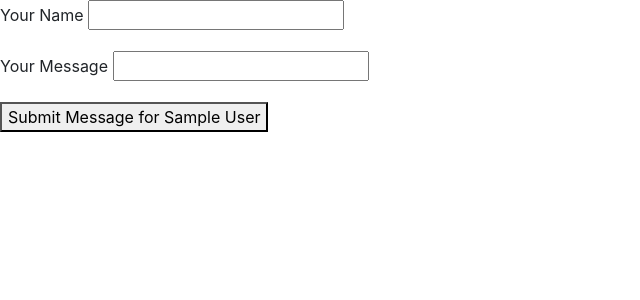
After one commit to kelley-sharp/Messages_app, a Flask app: page /users/1/messages/new in a window 1280 px wide. The commit adds this page. Shown: the top 300 px of the page, without its empty margins (0-640 px from the left). Run offline with Flask 2, Linux system fonts and the light colour scheme; tables that the repository leaves empty hold one stand-in row (values such as "Sample post"); some libraries are stand-ins or nearby versions.

Commit message:
can post message on user page

```diff
--- a/app.py
+++ b/app.py
@@ -2,7 +2,9 @@ from flask import Flask, request, url_for, render_template, redirect
 from flask_modus import Modus
 from flask_debugtoolbar import DebugToolbarExtension
 from flask_sqlalchemy import SQLAlchemy
-import psycopg2
+from flask_wtf import FlaskForm
+from wtforms import StringField
+from wtforms.validators import InputRequired, ValidationError
 
 app = Flask(__name__)
 app.config['SQLALCHEMY_DATABASE_URI'] = "postgresql://localhost/messages_app"
@@ -30,8 +32,19 @@ class Message(db.Model):
     __tablename__ = "messages"
 
     id = db.Column(db.Integer, primary_key=True)
+    author = db.Column(db.Text)
     content = db.Column(db.Text)
     user_id = db.Column(db.Integer, db.ForeignKey('users.id'))
+
+
+class addMessageForm(FlaskForm):
+    def my_length_check(form, field):
+        if len(field.data) > 60:
+            raise ValidationError('Field must be under 60 characters long')
+
+    name = StringField("Your Name", validators=[InputRequired()])
+    content = StringField(
+        "Your Message", validators=[InputRequired(), my_length_check])
 
 
 # class Tag(db.Model):
@@ -79,10 +92,42 @@ def create_user():
 @app.route("/users/<int:user_id>")
 def show_user(user_id):
     found_user = User.query.get(user_id)
-    return render_template("users/show_user.html", user=found_user)
+    return render_template(
+        "users/show_user.html", user=found_user, user_id=user_id)
 
 
 @app.route("/users/<int:user_id>/messages")
 def show_messages_index(user_id):
     found_user = User.query.get(user_id)
-    return render_template('messages/index.html', user=found_user)
+    return render_template("messages/index.html", user=found_user)
+
+
+# @app.route("/users/messages/new")
+# def show_add_message_form():
+#     form = addMessageForm()
+#     return render_template("messages/new.html", form=form)
+
+
+@app.route("/users/<int:user_id>/messages", methods=["POST"])
+def add_message(user_id):
+    new_message = Message(
+        author=request.values.get('name'),
+        content=request.values.get('content'),
+        user_id=user_id)
+
+    db.session.add(new_message)
+    db.session.commit()
+    return redirect(url_for('show_messages_index', user_id=user_id))
+
+
+@app.route("/users/<int:user_id>/messages/new", methods=['GET'])
+def new_message_form(user_id):
+    form = addMessageForm()
+    found_user = User.query.get(user_id)
+    if form.validate_on_submit():
+        content = form.data['content']
+        name = form.data['name']
+        return f"{content} -{name}"
+    else:
+        return render_template(
+            "messages/new.html", form=form, user=found_user, user_id=user_id)
--- a/templates/messages/base.html
+++ b/templates/messages/base.html
@@ -4,6 +4,7 @@
   <meta charset="UTF-8">
   <meta name="viewport" content="width=device-width, initial-scale=1.0">
   <meta http-equiv="X-UA-Compatible" content="ie=edge">
+  <link rel="stylesheet" href="stackpath.bootstrapcdn.com/bootswatch/4.1.1/slate/bootstrap.min.css">
   <title>Message App</title>
 </head>
 <body>
--- /dev/null
+++ b/templates/messages/new.html
@@ -0,0 +1,22 @@
+{% extends 'messages/base.html' %}
+{% block content %}
+  <form action="{{url_for('show_messages_index', user_id=user.id)}}" method="POST">
+  {{ form.hidden_tag() }}
+
+  {% for field in form if field.widget.input_type != 'hidden' %}
+
+  <p>
+    {{ field.label }}
+    {{ field }}
+
+    {% for error in field.errors %}
+      {{ 'must be between 2 and 60 characters' }}
+    {% endfor %}
+  </p>
+
+  {% endfor %}
+
+  <button type="submit">Submit Message for {{ user.first_name }} {{ user.last_name }}</button>
+
+  </form>
+{% endblock %}
--- a/templates/users/index.html
+++ b/templates/users/index.html
@@ -3,10 +3,10 @@
 {% block content %}
 <nav>
     <h1>Yo Message Users</h1>
-    <h2><a href="{{url_for( 'show_add_user_form' )}}">Create new User</a></h2>
+    <h2><a href="{{url_for( 'show_add_user_form')}}">Create new User</a></h2>
     <ul>
         {% for user in users %}
-        <li><a href="{{url_for( 'show_user' )}}">{{ user.first_name }}</a></li>
+        <li><a href="{{url_for( 'show_user', user_id=user.id ) }}">{{ user.first_name }}</a></li>
         {% endfor %}
     </ul>
 </nav>
--- a/templates/users/show_user.html
+++ b/templates/users/show_user.html
@@ -3,6 +3,6 @@
 
   <h2>{{ user.first_name }} {{ user.last_name }}</h2>
   <img src="{{ user.picture_url }}" alt="No Profile Picture">
-  <h2><a href="{{ url_for( 'show_messages_index' )}}">Messages</a></h2>
+  <h2><a href="{{ url_for( 'show_messages_index', user_id=user_id) }}">Messages</a></h2>
 
 {% endblock %}
```
Also changed, not shown: templates/messages/index.html (+5 -2 lines).
